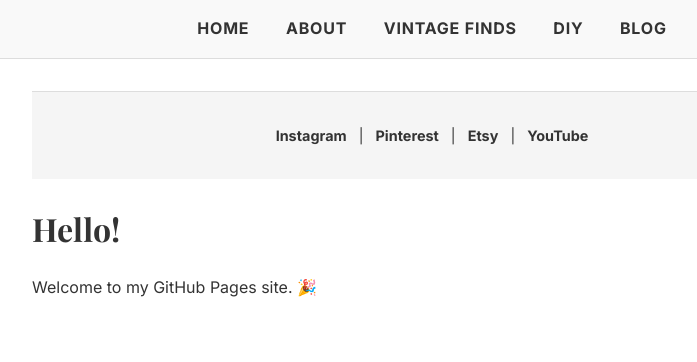
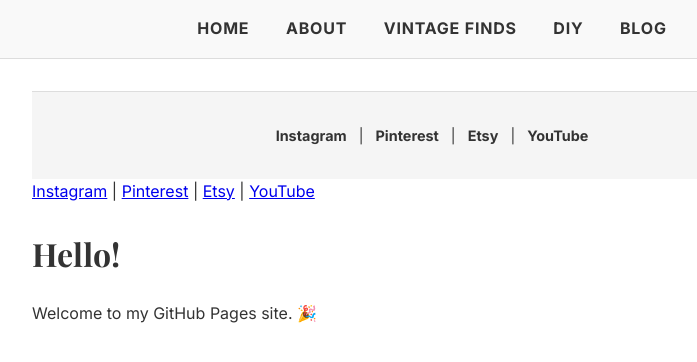
Before and after one commit to hannistudios/hannistudios.github.io, a Jekyll site: the page built from index.md, in a window 1280 px wide. Shown: the top 362 px of the page, without its empty margins (208-905 px from the left). Built offline with Jekyll 4.4.1, drawn with Linux system fonts in a browser that asks for light colours.

Commit message:
Update default.html

```diff
--- a/_layouts/default.html
+++ b/_layouts/default.html
@@ -95,6 +95,12 @@ footer .social-links a:hover {
     <a href="https://youtube.com/@hannistudios1" target="_blank">YouTube</a>
   </div>
 </footer>
+  <div class="social-links">
+    <a href="https://instagram.com/hannistudios_" target="_blank">Instagram</a> |
+    <a href="https://pinterest.com/hannistudios" target="_blank">Pinterest</a> |
+    <a href="https://etsy.com/shop/HanniStudios" target="_blank">Etsy</a> |
+    <a href="https://youtube.com/@hannistudios1" target="_blank">YouTube</a>
+  </div>
 
     {{ content }}
   </main>
```
